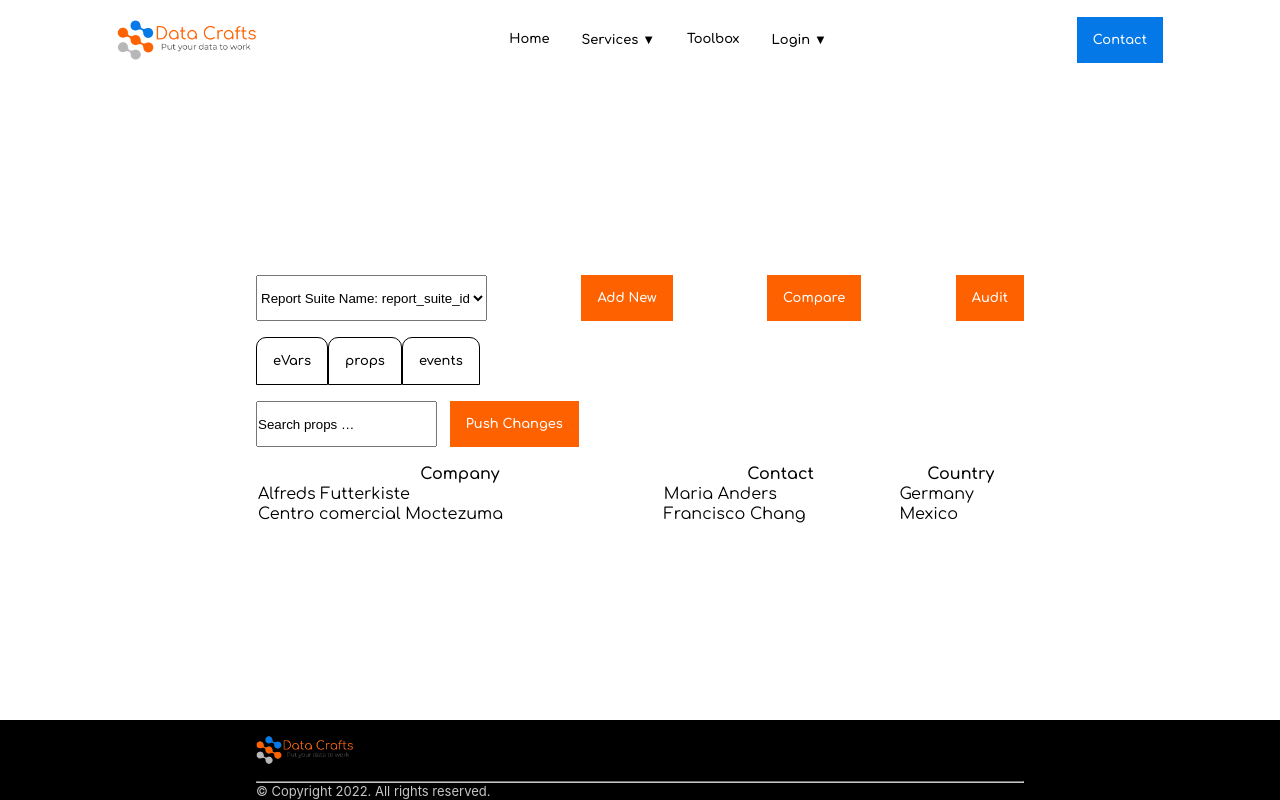
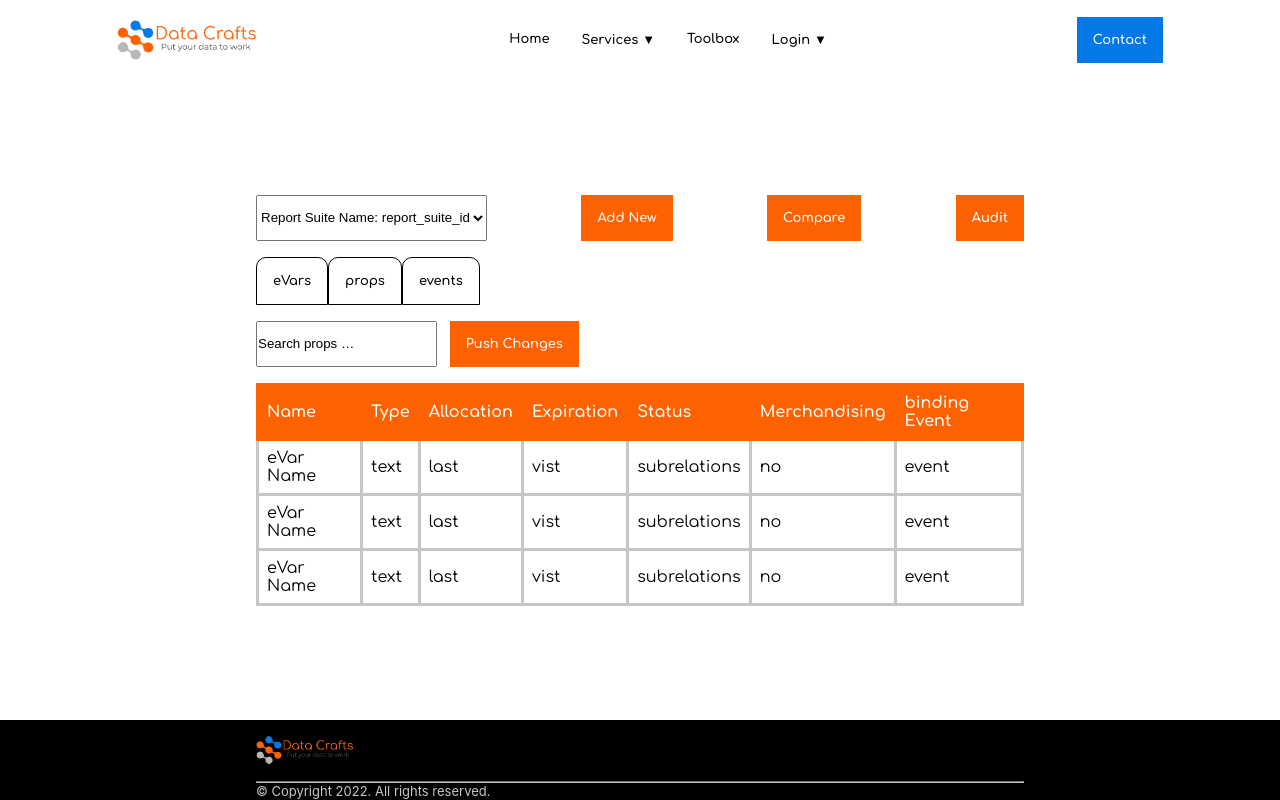
Before and after one commit to ArturBlaya/DC---Toolbox-mockups, a React (Create React App) app: page /with_sdr in a window 1280 px wide. Built offline with nearby package versions, Linux system fonts and the light colour scheme.

Commit message:
upgrades

```diff
--- a/src/components/with_sdr.jsx
+++ b/src/components/with_sdr.jsx
@@ -26,23 +26,47 @@ export function With_sdr() {
         <input type="text" name="" id="" value="Search props …"/>
         <button className={styles.button}>Push Changes</button>
       </div>
+
+      <div className={styles.scroll_div}>
         <table>
           <tr>
-          <th>Company</th>
-          <th>Contact</th>
-          <th>Country</th>
+            <th>Name</th>
+            <th>Type</th>
+            <th>Allocation</th>
+            <th>Expiration</th>
+            <th>Status</th>
+            <th>Merchandising</th>
+            <th>binding Event</th>
           </tr>
           <tr>
-          <td>Alfreds Futterkiste</td>
-          <td>Maria Anders</td>
-          <td>Germany</td>
+            <td>eVar Name</td>
+            <td>text</td>
+            <td>last</td>
+            <td>vist</td>
+            <td>subrelations</td>
+            <td>no</td>
+            <td>event</td>
           </tr>
           <tr>
-          <td>Centro comercial Moctezuma</td>
-          <td>Francisco Chang</td>
-          <td>Mexico</td>
+            <td>eVar Name</td>
+            <td>text</td>
+            <td>last</td>
+            <td>vist</td>
+            <td>subrelations</td>
+            <td>no</td>
+            <td>event</td>
+          </tr>
+          <tr>
+            <td>eVar Name</td>
+            <td>text</td>
+            <td>last</td>
+            <td>vist</td>
+            <td>subrelations</td>
+            <td>no</td>
+            <td>event</td>
           </tr>
         </table>
+      </div>
     </div>
 
   </div>
--- a/src/components/with_sdr.module.css
+++ b/src/components/with_sdr.module.css
@@ -56,3 +56,24 @@
   display: flex;
   gap: 1vw;
 }
+
+
+.scroll_div {
+  overflow: scroll;
+}
+
+table {
+  text-align: left;
+  border-collapse: collapse;
+}
+th {
+  background-color: #fe6100;
+  border: solid #fe6100;
+  color: white;
+  font-weight: 600;
+  padding: 1vh;
+}
+td {
+  border: solid #c6c6c6;
+  padding: 1vh;
+}
```
Lines whose indentation alone changed are shown as unchanged.
